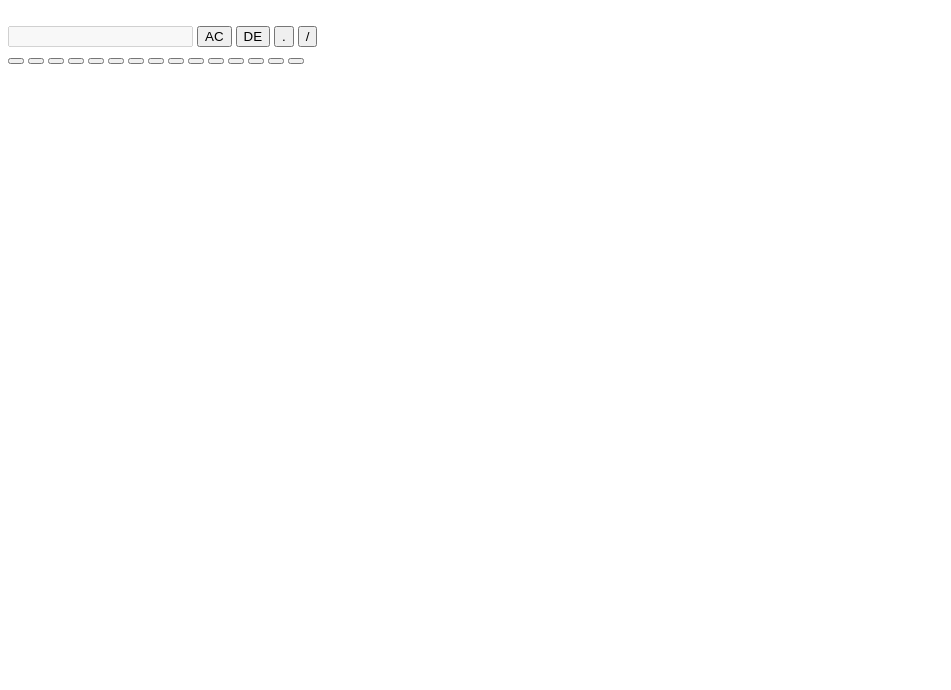
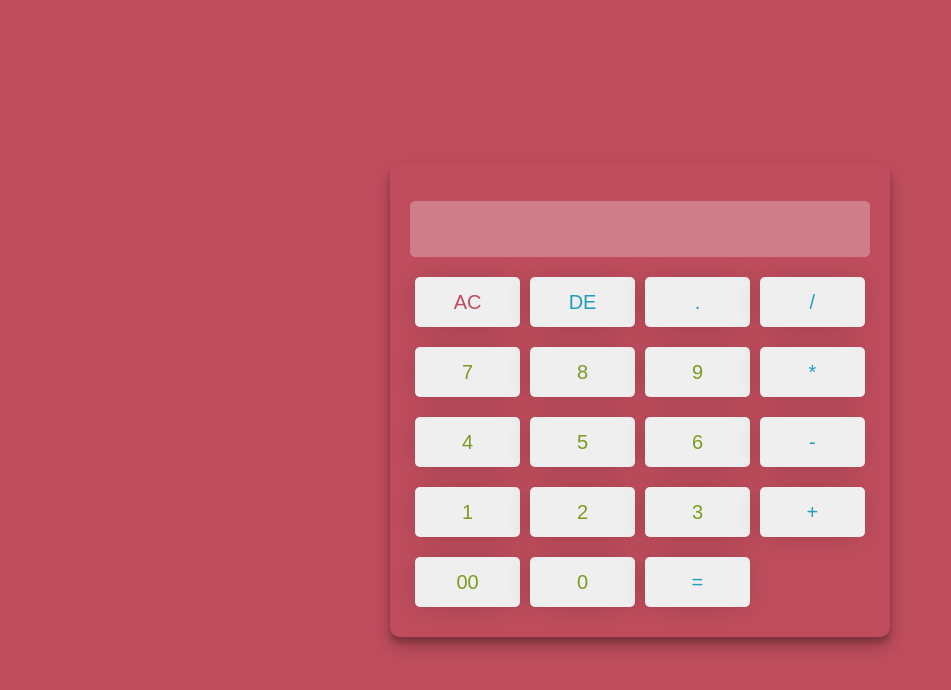
Before and after one commit to Alimzhan93/Calculator, a plain HTML site: page index.html in a window 1280 px wide. Shown: the whole page, without its empty margins (0-951 px from the left). Drawn offline with Linux system fonts and the light colour scheme.

Commit message:
calculator

```diff
--- a/index.html
+++ b/index.html
@@ -17,21 +17,24 @@
       <button id="." class="operator">.</button>
       <button id="/" class="operator">/</button>
       <br />
-      <button></button>
-      <button></button>
-      <button></button>
-      <button></button>
-      <button></button>
-      <button></button>
-      <button></button>
-      <button></button>
-      <button></button>
-      <button></button>
-      <button></button>
-      <button></button>
-      <button></button>
-      <button></button>
-      <button></button>
+      <button id="7">7</button>
+      <button id="8">8</button>
+      <button id="9">9</button>
+      <button id="*" class="operator">*</button>
+      <br />
+      <button id="4">4</button>
+      <button id="5">5</button>
+      <button id="6">6</button>
+      <button id="-" class="operator">-</button>
+      <br />
+      <button id="1">1</button>
+      <button id="2">2</button>
+      <button id="3">3</button>
+      <button id="+" class="operator">+</button>
+      <br />
+      <button id="00">00</button>
+      <button id="0">0</button>
+      <button id="=" class="operator">=</button>
     </div>
   </body>
 </html>
--- a/scripts.js
+++ b/scripts.js
@@ -0,0 +1,16 @@
+const display = document.querySelector("#display");
+const buttons = document.querySelectorAll("button");
+
+buttons.forEach((btn) => {
+  btn.addEventListener("click", () => {
+    if (btn.id === "=") {
+      display.value = eval(display.value);
+    } else if (btn.id === "ac") {
+      display.value = "";
+    } else if (btn.id == "de") {
+      display.value = display.value.slice(0, -1);
+    } else {
+      display.value += btn.id;
+    }
+  });
+});
--- a/style.css
+++ b/style.css
@@ -0,0 +1,58 @@
+body {
+  text-align: center;
+  margin: 0;
+  background: #bf4d5d;
+  display: flex;
+  align-items: center;
+  justify-content: center;
+  height: 100vh;
+}
+
+#calculator {
+  min-width: 360px;
+  border-color: #0d1b2a;
+  border-radius: 10px;
+  padding: 20px;
+  box-shadow: 0 10px 20px rgba(0, 0, 0, 0.19), 0 6px 6px rgba(0, 0, 0, 0.23);
+}
+#display {
+  width: 100%;
+  height: 56px;
+  font-size: 20px;
+  text-align: right;
+  margin-bottom: 10px;
+  padding: 20px;
+  border-radius: 5px;
+  color: #e0e1dd;
+  border-color: rgba(13, 27, 42, 0.3);
+  border: none;
+  box-sizing: border-box;
+}
+.operator {
+  color: #219ebc;
+}
+#ac {
+  color: #bf4d5d;
+}
+button {
+  width: calc(25% - 10px);
+  height: 50px;
+  font-size: 20px;
+  margin: 10px 5px;
+  border: none;
+  border-radius: 5px;
+  float: left;
+  border-color: rgb(13, 27, 42);
+  color: #7d9b20;
+  -webkit-box-shadow: -1px 1px 30px -5px rgba(0, 0, 0, 0.2);
+  -moz-box-shadow: -1px 1px 30px -5px rgba(0, 0, 0, 0.2);
+  box-shadow: -1px 1px 30px -5px rgba(0, 0, 0, 0.2);
+}
+button:hover {
+  cursor: pointer;
+}
+button :active {
+  transform: scale(1.05);
+  box-shadow: 0 2px 4px 1px rgba(0, 0, 0, 0.19),
+    0 1.5px 1.5px rgba(0, 0, 0, 0.23);
+}
```
